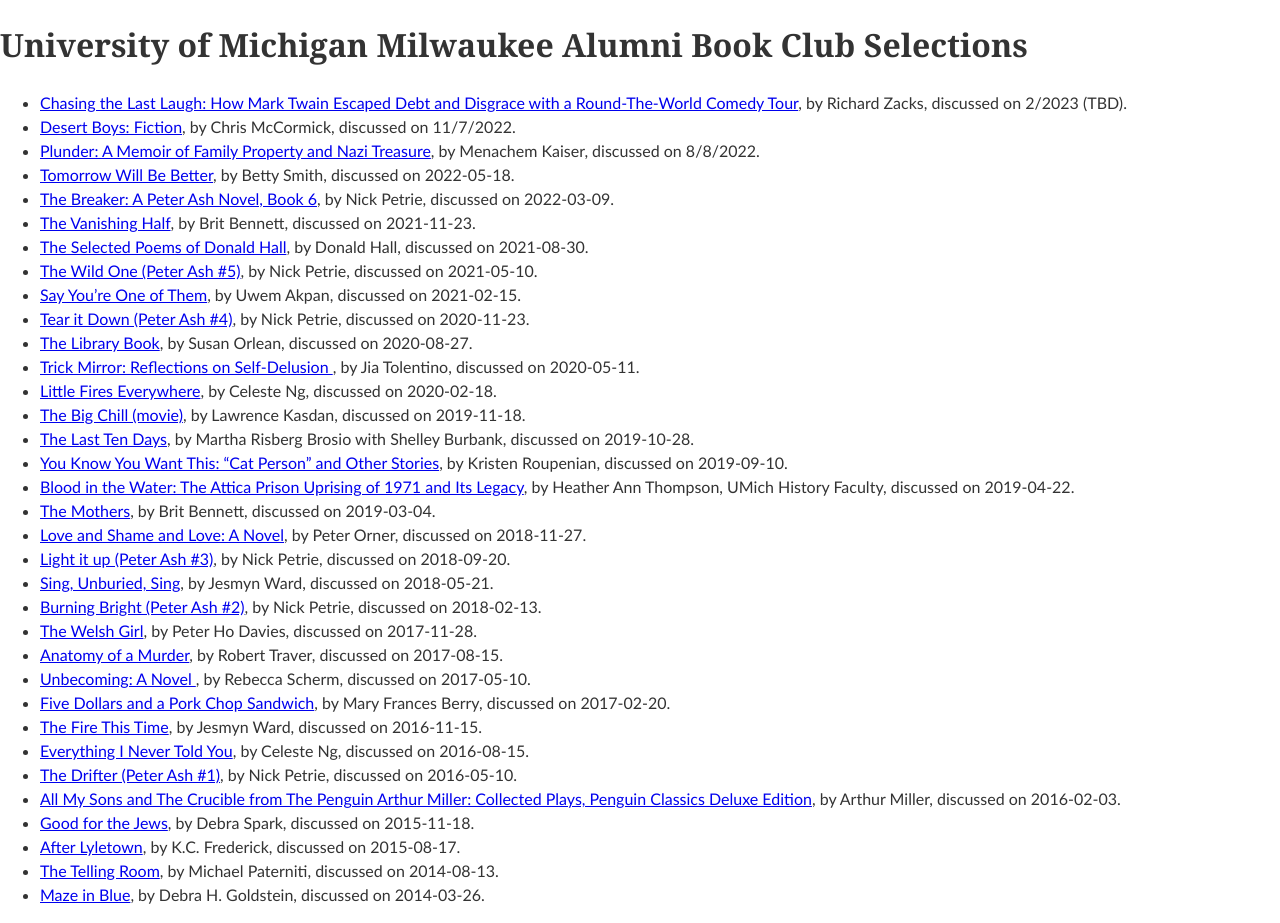
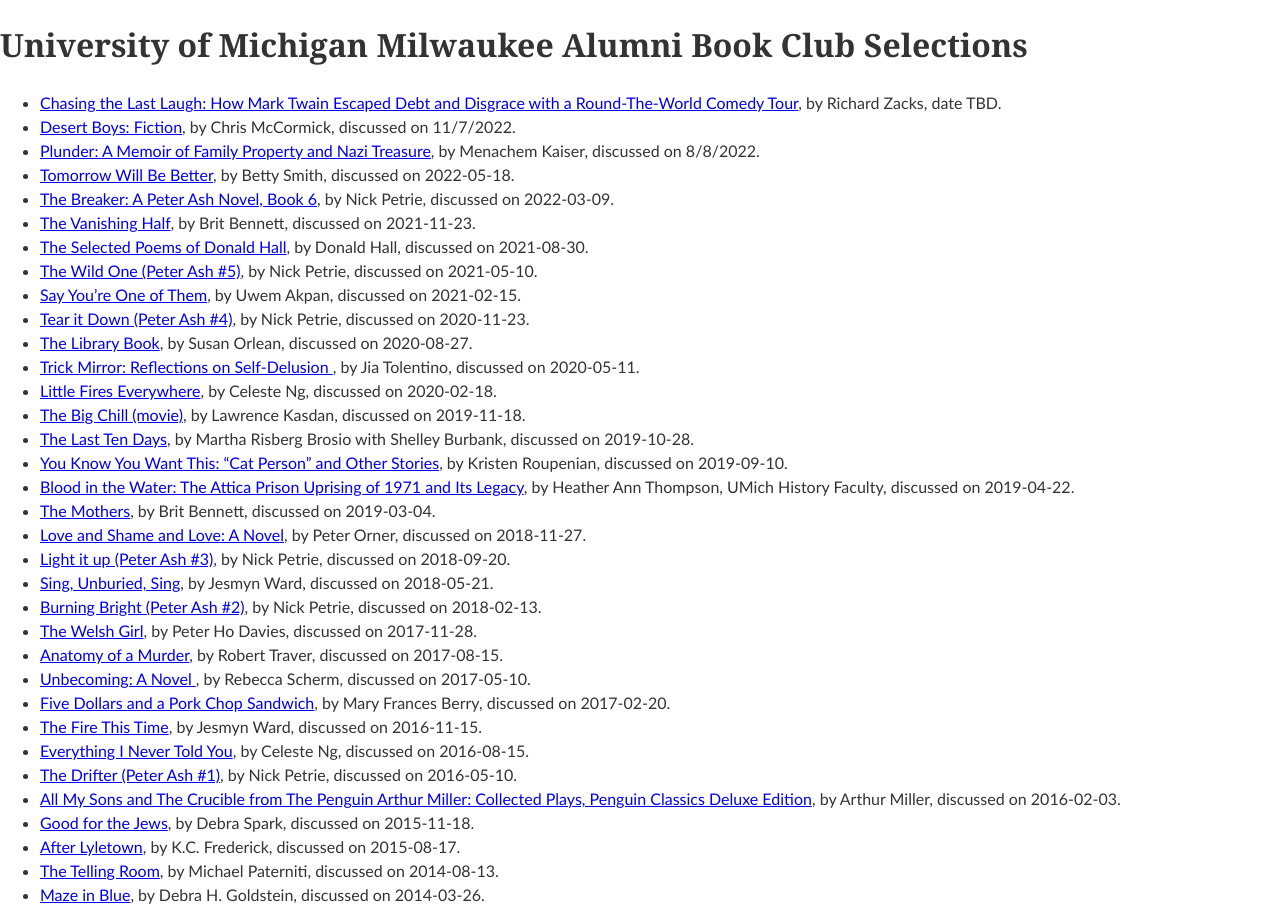
Before and after one commit to edurant/edurant.github.io, a Jekyll site: the page built from misc/bookClubUmMke.md, in a window 1280 px wide. Built offline with Jekyll 4.4.1, drawn with Linux system fonts in a browser that asks for light colours.

Commit message:
UM MKE Book Club: Update dates TBD

```diff
--- a/misc/bookClubUmMke.md
+++ b/misc/bookClubUmMke.md
@@ -1,9 +1,9 @@
 ---
 title: "University of Michigan Milwaukee Alumni Book Club Selections"
-date: 2022-10-06 15:00:30 -0500
+date: 2023-02-20 09:32:30 -0600
 ---
 
-* [Chasing the Last Laugh: How Mark Twain Escaped Debt and Disgrace with a Round-The-World Comedy Tour](https://bookshop.org/books/chasing-the-last-laugh-how-mark-twain-escaped-debt-and-disgrace-with-a-round-the-world-comedy-tour/), by Richard Zacks, discussed on 2/2023 (TBD).
+* [Chasing the Last Laugh: How Mark Twain Escaped Debt and Disgrace with a Round-The-World Comedy Tour](https://bookshop.org/books/chasing-the-last-laugh-how-mark-twain-escaped-debt-and-disgrace-with-a-round-the-world-comedy-tour/), by Richard Zacks, date TBD.
 * [Desert Boys: Fiction](https://bookshop.org/books/desert-boys-fiction/), by Chris McCormick, discussed on 11/7/2022.
 * [Plunder: A Memoir of Family Property and Nazi Treasure](https://bookshop.org/books/plunder-a-memoir-of-family-property-and-nazi-treasure-9780358699170), by Menachem Kaiser, discussed on 8/8/2022.
 * [Tomorrow Will Be Better](https://bookshop.org/books/tomorrow-will-be-better/), by Betty Smith, discussed on 2022-05-18.
```
